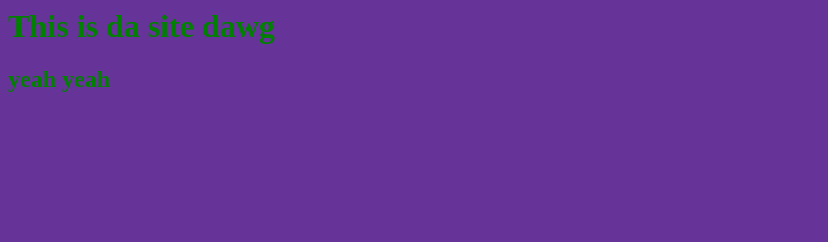
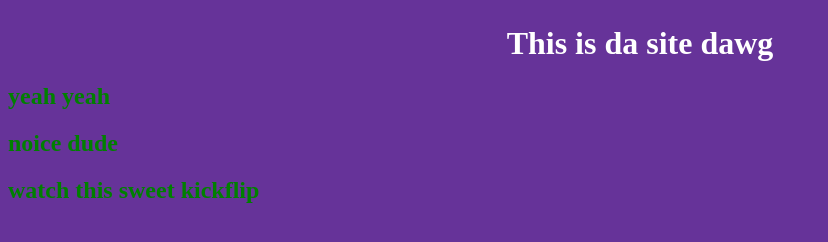
Before and after one commit to staten-island-tech/css-blogpost-project-justind213, a plain HTML site: page CSS Blogpost Project.html in a window 1280 px wide. Shown: the whole page, without its empty margins (0-828 px from the left). Drawn offline with Linux system fonts and the light colour scheme.

Commit message:
text alignment and stuff

```diff
--- a/CSS Blogpost Project.html
+++ b/CSS Blogpost Project.html
@@ -6,7 +6,9 @@
         <link rel="stylesheet" href="style.css">
     </head>
     <body>
-        <h1>This is da site dawg</h1>
-        <h2>yeah yeah</h2>
+        <h1 class="main-header">This is da site dawg</h1>
+        <h2 class="yeah">yeah yeah</h2>
+        <h2 class="noice">noice dude</h2>
+        <h2 class="kickflip">watch this sweet kickflip</h2>
     </body>
 </html>
--- a/style.css
+++ b/style.css
@@ -3,3 +3,17 @@ body {
   color: green;
   font size: 25px;
 }
+h1{
+color:greenyellow;
+
+}
+.main-header{
+  color: white;
+}
+
+.main-header{
+  margin-top: 25px;
+}
+.main-header{
+  text-align: center;
+}
```
